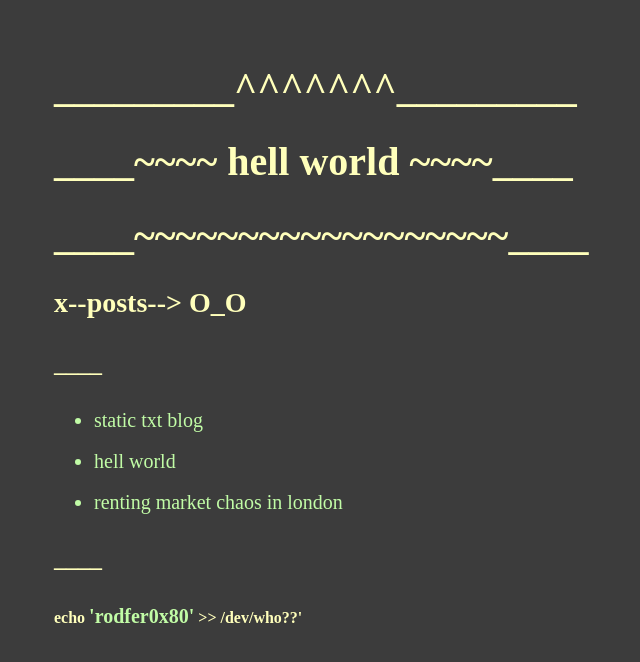
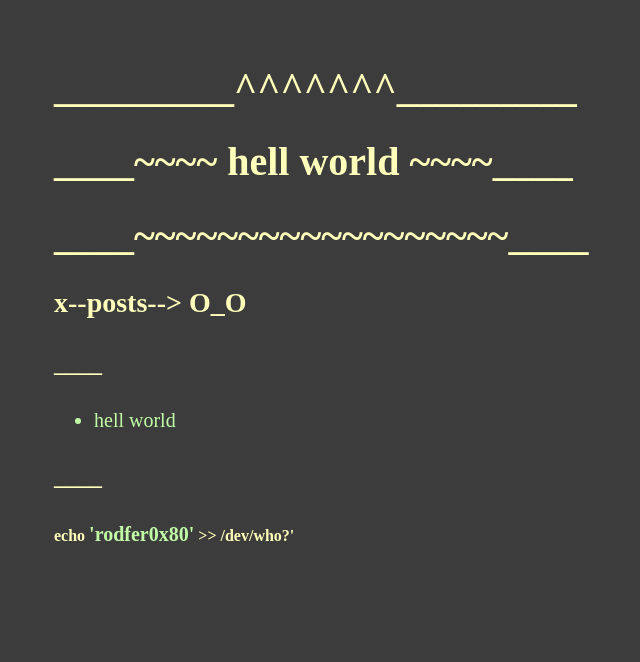
Before and after one commit to rodfer0x80/rodfer0x80, a plain HTML site: page docs/index.html in a window 1280 px wide. Shown: the whole page, without its empty margins (330-970 px from the left). Drawn offline with Linux system fonts and the light colour scheme.

Commit message:
[+] Wrote posts hell_world

```diff
--- a/docs/index.html
+++ b/docs/index.html
@@ -16,12 +16,10 @@
       <h3>x--posts--> O_O</h3>
       <h4>____</h4>
       <ul>
-        <li><a href='posts/static_txt_blog.txt'>static txt blog</a></li><br>
-        <li><a href='posts/hell_world.txt'>hell world</a></li><br>
-        <li><a href='posts/renting_market_chaos_in_london.txt'>renting market chaos in london</a></li>
+        <li><a href='posts/hell_world.txt'>hell world</a></li>
       </ul>
       <h4>____</h4>
-      <h5>echo <a>'rodfer0x80'</a> >> /dev/who??'<h5>
+      <h5>echo <a>'rodfer0x80'</a> >> /dev/who?'<h5>
     </div>
 </body>
 </html>
```
Also changed, not shown: docs/posts/hell_world.txt, docs/posts/renting_market_chaos_in_london.txt (deleted), docs/posts/static_txt_blog.txt (deleted).
